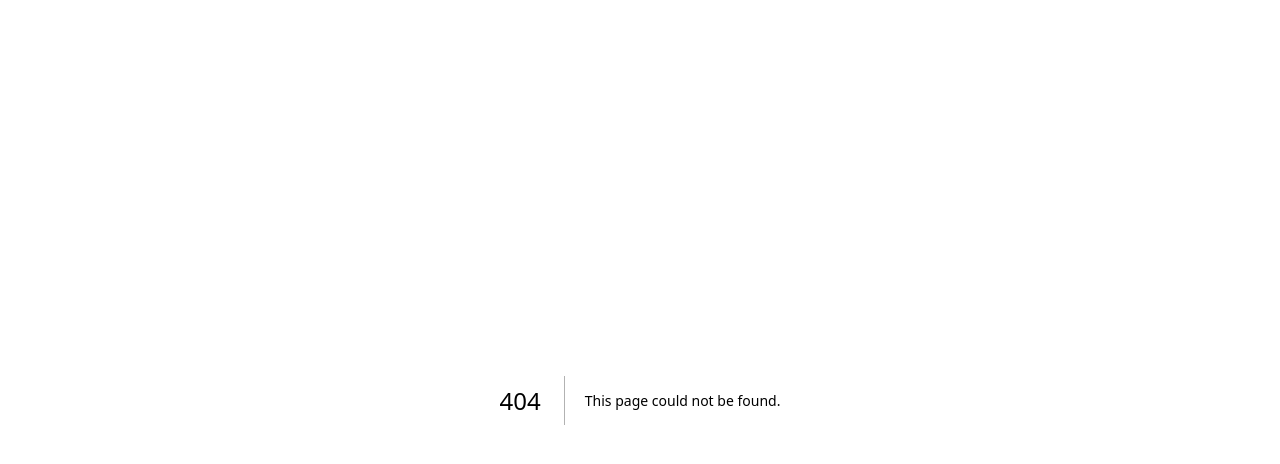
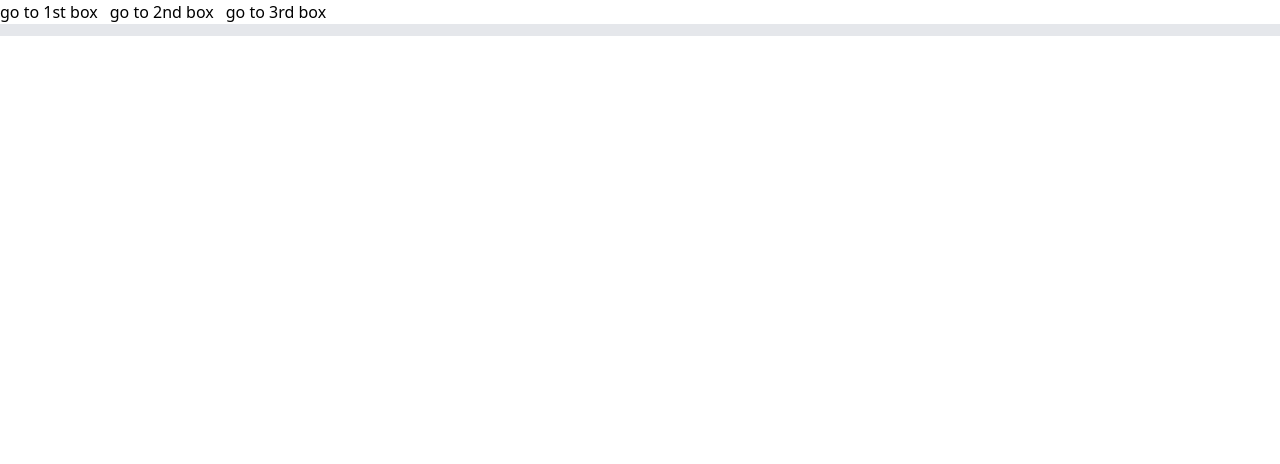
Before and after one commit to abhishekpoloju/learning-useRef, a Next.js app: page /useImperative in a window 1280 px wide. Before the commit this address had no page. Shown: the top 464 px of the page. Built offline with nearby package versions, Linux system fonts and the light colour scheme.

Commit message:
added scrolling accoring to the team

```diff
--- /dev/null
+++ b/src/components/Box.tsx
@@ -0,0 +1,18 @@
+import React, { useRef } from 'react'
+import { forwardRef, useImperativeHandle } from 'react'
+import { IncrementedRef } from '~/pages/useImperative'
+
+type BoxProps = {
+  size: string,
+  color: string
+}
+
+export const Box = forwardRef<IncrementedRef, BoxProps>(({size, color}, ref)=>{
+    const divRef=useRef<HTMLDivElement>(null)
+    useImperativeHandle(ref,()=>({
+      getYLocation:()=>divRef.current?.getBoundingClientRect().top,
+      current:divRef.current
+    }))
+    return(
+      <div className={`h-[${size}px] w-[${size}px] border-2 ${color} my-0 mx-auto`} ref={divRef}></div>)
+    })
--- /dev/null
+++ b/src/pages/useImperative.tsx
@@ -0,0 +1,28 @@
+import React, { useRef } from 'react'
+import { Box } from '~/components/Box'
+export type IncrementedRef={
+  getYLocation:()=> number | undefined
+  current: HTMLDivElement | null
+}
+const UseImperative = () => {
+  const refs=[useRef<IncrementedRef>(null), useRef<IncrementedRef>(null), useRef<IncrementedRef>(null)]
+  const goToBox=(position:number)=>{
+    console.log('go to box: ',refs[position]?.current?.current)
+    const boxTop=refs[position]?.current?.getYLocation();
+    window.scrollTo({top: boxTop,behavior: 'smooth'})
+  }
+  return (
+    <>
+      <div>
+        <button onClick={()=>goToBox(0)} className='mr-3'>go to 1st box</button>
+        <button onClick={()=>goToBox(1)} className='mr-3'>go to 2nd box</button>
+        <button onClick={()=>goToBox(2)}className=''>go to 3rd box</button>
+      </div>
+      <Box size='500' color='bg-red-500' ref={refs[0]}/>
+      <Box size='500' color='bg-blue-500' ref={refs[1]}/>
+      <Box size='500' color='bg-green-500' ref={refs[2]}/>
+    </>
+  )
+}
+
+export default UseImperative
```
